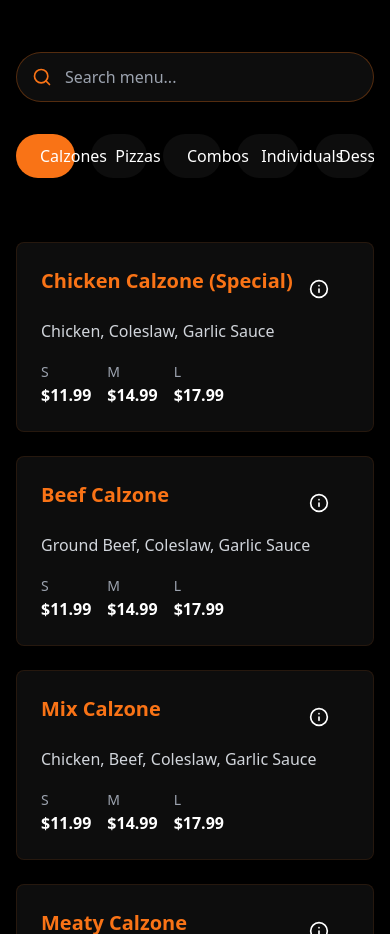
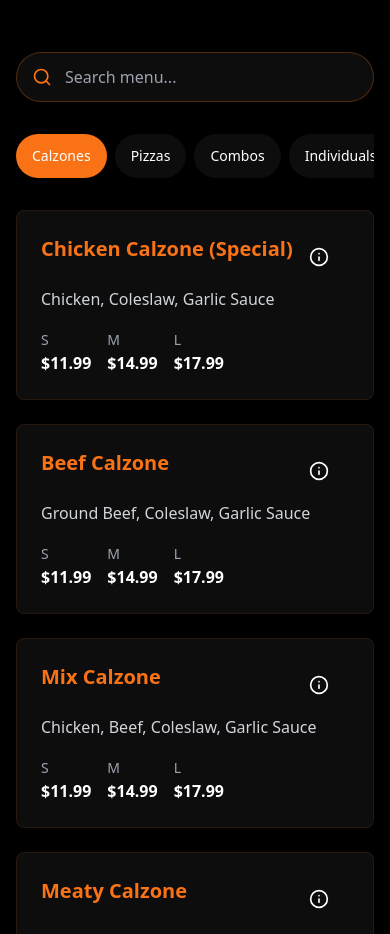
Before and after one commit to RobasAhmedShah/Restaurant-Landing-Page, a React (Vite) app: page / in a window 390 px wide. Shown: the part 960-1894 px from the top of the page. Built offline with nearby package versions, Linux system fonts and the light colour scheme.

Commit message:
more fixes for mobile view

```diff
--- a/src/components/MenuSection.tsx
+++ b/src/components/MenuSection.tsx
@@ -432,12 +432,13 @@ const MenuSection = () => {
         </div>
 
        {/* Category Tabs */}
-        <div className="flex justify-center space-x-4 mb-12 overflow-x-auto pb-4 scrollbar-thin scrollbar-thumb-orange-500">
+<div className="flex justify-start space-x-2 mb-6 overflow-x-auto pb-2 scrollbar-thin scrollbar-thumb-orange-500 pl-4 pr-4 snap-x snap-mandatory">
+  <div className="flex space-x-2 min-w-max">
     {categories.map((category) => (
       <button
         key={category.id}
         onClick={() => setActiveCategory(category.id)}
-              className={`px-6 py-2 rounded-full transition-colors duration-300 whitespace-nowrap ${
+        className={`px-4 py-1 text-sm rounded-full transition-colors duration-300 whitespace-nowrap shrink-0 snap-start ${
           activeCategory === category.id
             ? 'bg-orange-500 text-white'
             : 'bg-white/5 text-white hover:bg-orange-500 hover:text-white'
@@ -446,6 +447,7 @@ const MenuSection = () => {
         {category.name}
       </button>
     ))}
+  </div>
 </div>
 
         {/* Menu Items Grid */}
```
Lines whose indentation alone changed are shown as unchanged.
